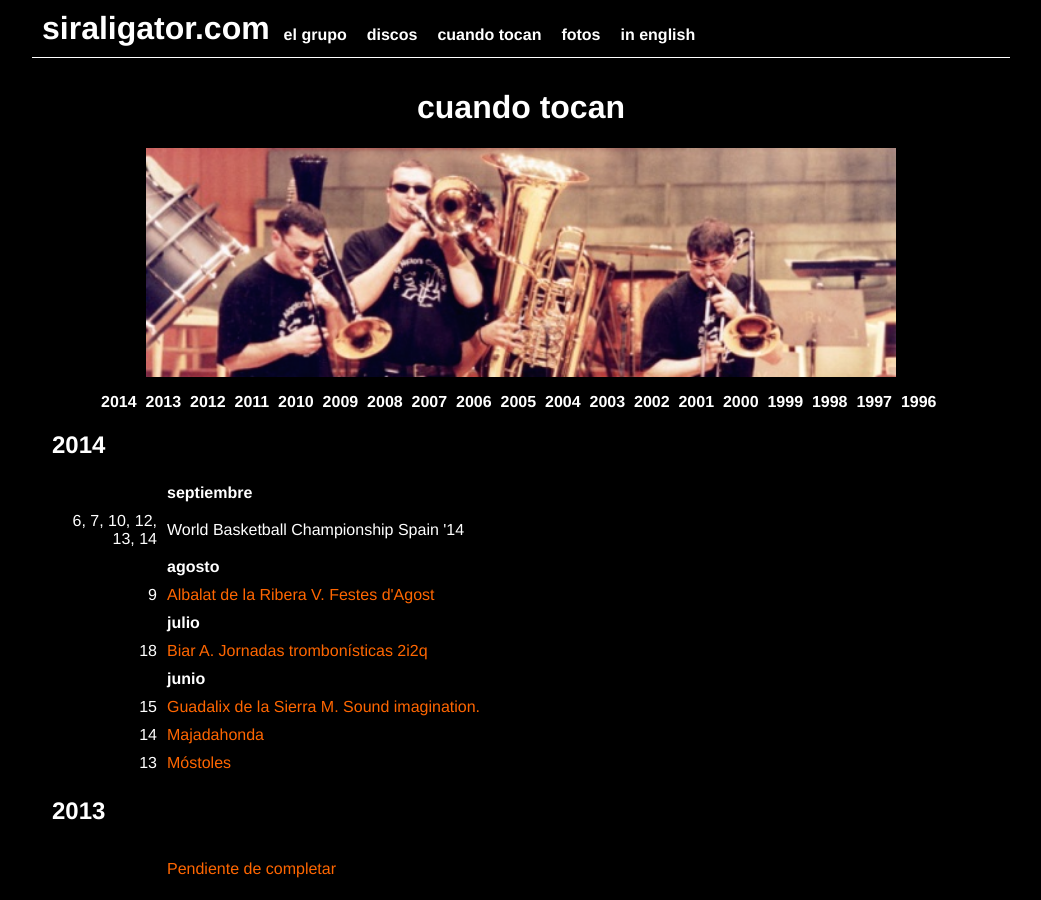
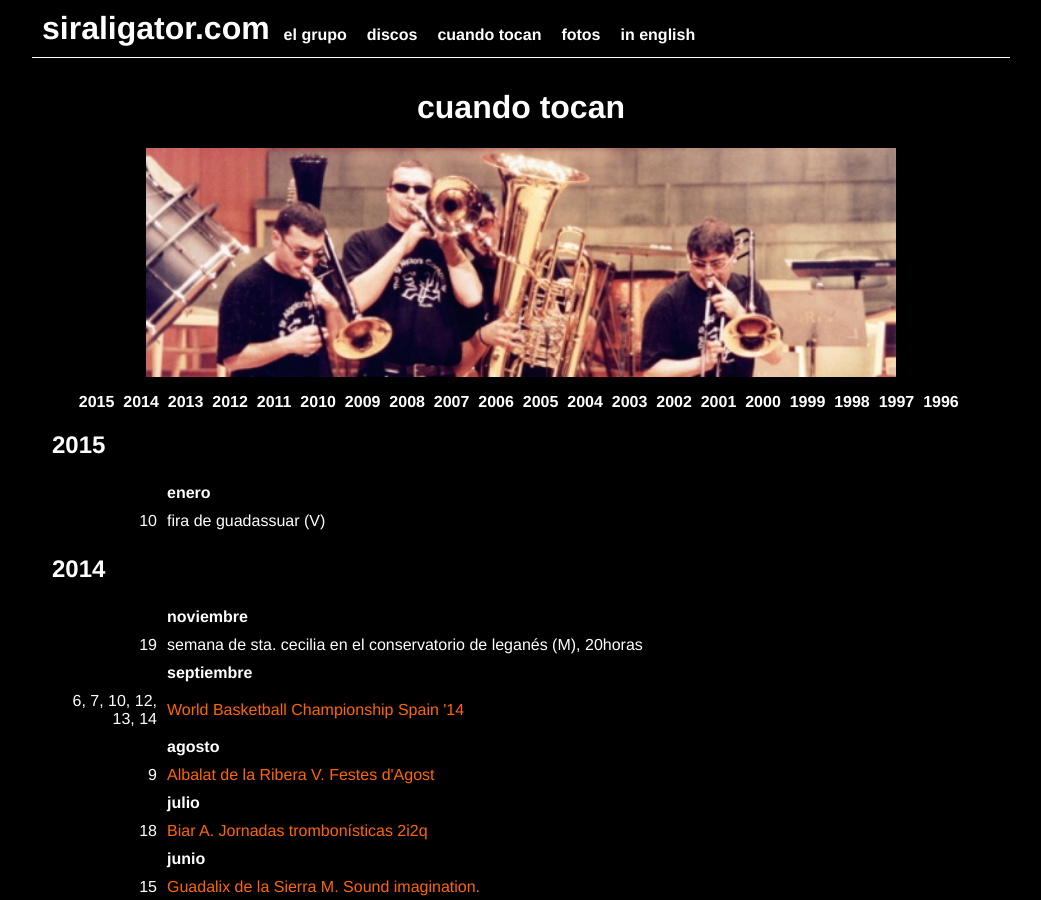
Before and after one commit to siraligator/siraligator.github.io, a Jekyll site: the page built from cuandotocan.html, in a window 1280 px wide and 900 px high. Shown: the whole window, without its empty margins (119-1160 px from the left). Built offline with Jekyll 4.4.1, drawn with Linux system fonts in a browser that asks for light colours; Markdown is read by kramdown in place of the engine named in the settings; comment, search, counter and statistics services are not loaded.

Commit message:
Update conciertos.yml
añadido leganés, guadassuar, intruso y Cons. J. Turina

```diff
--- a/_data/conciertos.yml
+++ b/_data/conciertos.yml
@@ -1,11 +1,39 @@
+- year: 2015
+  months:
+    - month: febrero
+      days:
+        - day: 16
+          shows:
+            - name: c/ ceuta, 8, madrid
+              done: no
+  months:
+    - month: enero
+      days:
+        - day: 16
+          shows:
+            - name: el intruso. c/ augusto figueroa 3, madrid
+              done: no
+  months:
+    - month: enero
+      days:
+        - day: 10
+          shows:
+            - name: fira de guadassuar (V)
+              done: no
 - year: 2014
   months:
+    - month: noviembre
+      days:
+        - day: 19
+          shows:
+            - name: semana de sta. cecilia en el conservatorio de leganés (M), 20horas
+              done: no
     - month: septiembre
       days:
         - day: 6, 7, 10, 12, 13, 14
           shows:
             - name: World Basketball Championship Spain '14
-              done: no
+              done: si
     - month: agosto
       days:
         - day: 9
```
